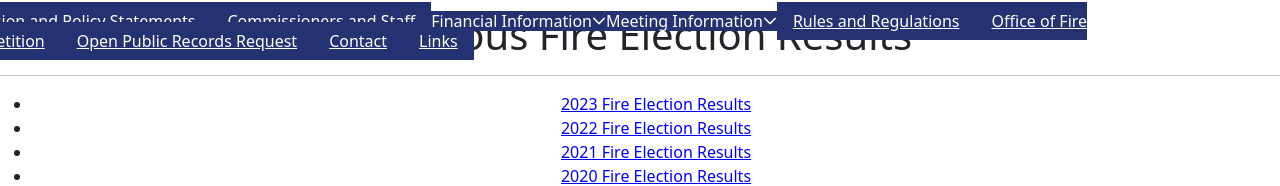
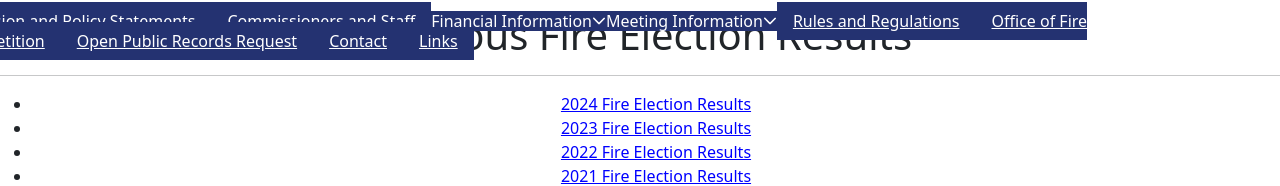
Before and after one commit to DrAronoff/monroefd1, a React (Create React App) app: page /elections in a window 1280 px wide. Shown: the part 219-405 px from the top of the page. Built offline with nearby package versions, Linux system fonts and the light colour scheme; the HTML template or start-up script is replaced by a standard one.

Commit message:
added 2025 election results

```diff
--- a/src/components/Elections.jsx
+++ b/src/components/Elections.jsx
@@ -14,6 +14,7 @@ export function Elections() {
 <h1>Previous Fire Election Results</h1>
 <hr />
 <ul>
+<li><a href="https://diuy0t6boke2n.cloudfront.net/2024_Fire_Election_Results%20(2).docx" target="new">2024 Fire Election Results</a></li>
 	<li><a href="https://diuy0t6boke2n.cloudfront.net/2023_Fire_Election_Results.pdf" target="new">2023 Fire Election Results</a></li>
 	<li><a href="https://diuy0t6boke2n.cloudfront.net/2022_Election Results.docx" target="new">2022 Fire Election Results</a></li>
 	<li><a href="https://diuy0t6boke2n.cloudfront.net/2021_Election_Results.docx" target="new">2021 Fire Election Results</a></li>
--- a/src/components/Home.jsx
+++ b/src/components/Home.jsx
@@ -31,7 +31,7 @@ export function Home() {
 
 
     */}
-	<font size="+1"><a href="https://diuy0t6boke2n.cloudfront.net/2024_Fire_Election_Results%20(2).docx"><button>2024 Fire District Election Results</button></a></font><br/><br/>
+	<font size="+1"><a href="monroefd1nj.com/FD%231+Election+Results+2025.docx"><button>2025 Fire District Election Results</button></a></font><br/><br/>
 	<p><font size="+1"><a href="https://youtu.be/f6yCtToEScQ"><button> Special video message from our Fire Company.</button></a></font>
 </p><br/>
 
```
